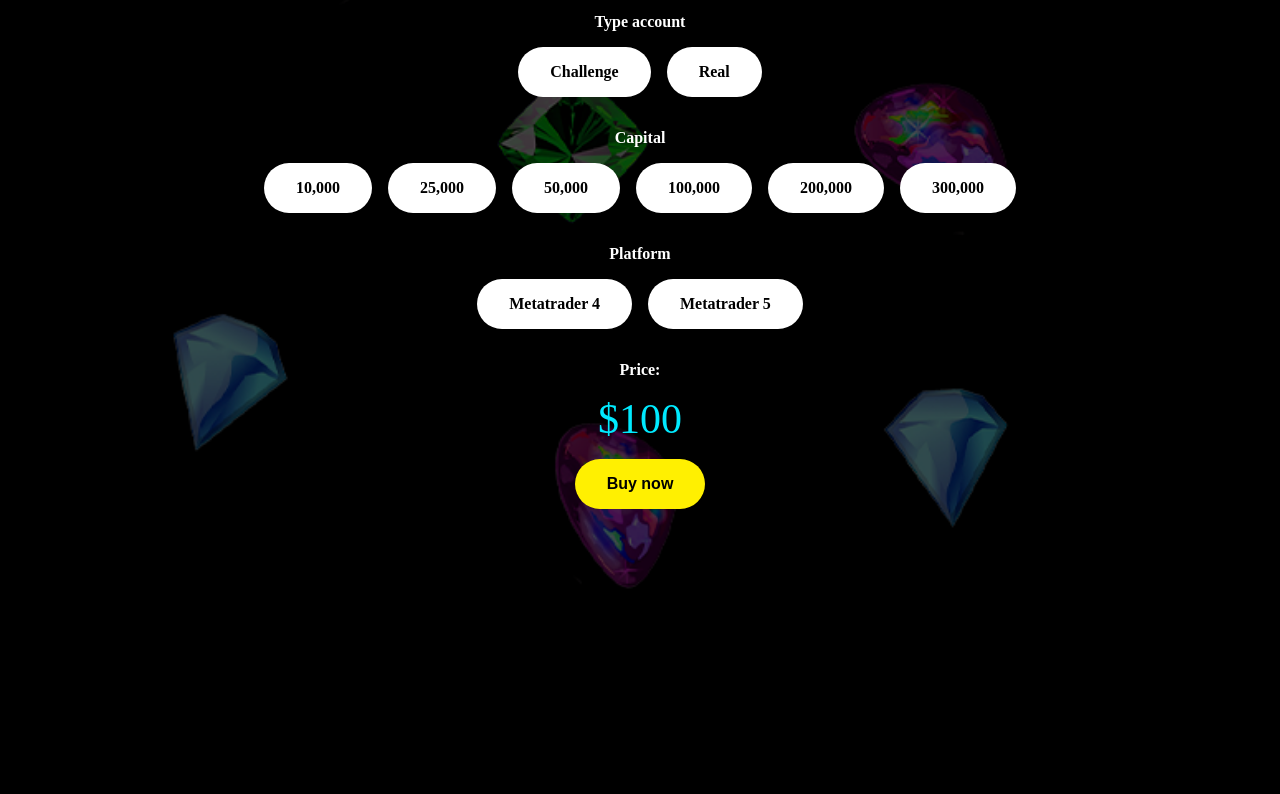
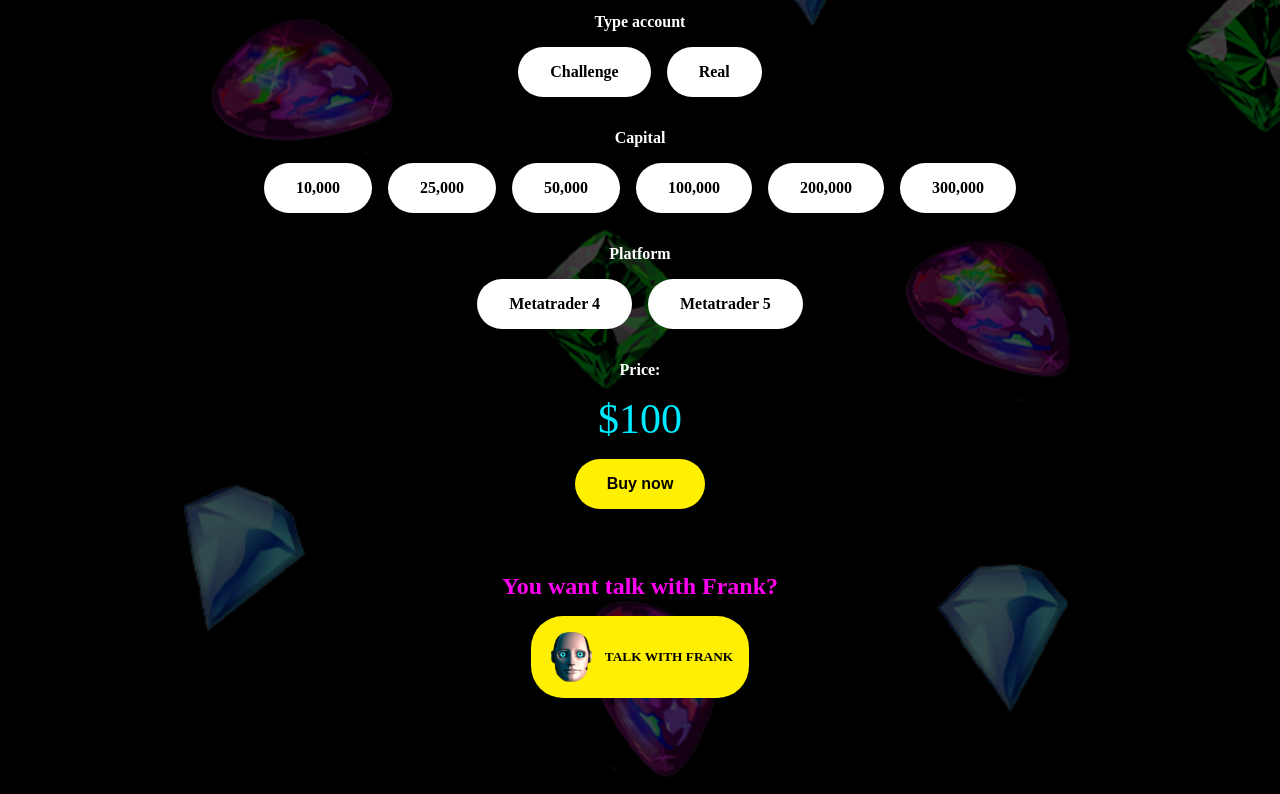
Before and after one commit to Mauro069/landing-bots-astro, an Astro site: page / in a window 1280 px wide. Shown: the part 2533-3327 px from the top of the page. Before the commit the page ends 3138 px from the top, so only its background shows below. Built offline with nearby package versions, Linux system fonts and the light colour scheme; Astro itself is replaced by a stand-in of ours.

Commit message:
Talk with frank section

```diff
--- /dev/null
+++ b/src/components/TalkWithFrank.astro
@@ -0,0 +1,54 @@
+<section class="talk-with-frank">
+  <h2>You want talk with Frank?</h2>
+
+  <button>
+    <img src="/assets/cabeza.png" />
+    <p>Talk with Frank</p>
+  </button>
+</section>
+
+<style>
+  .talk-with-frank {
+    padding: 2rem 4rem;
+    color: white;
+    display: flex;
+    flex-direction: column;
+    align-items: center;
+    justify-content: center;
+    font-family: "N27";
+    text-align: center;
+    gap: 1rem;
+
+    h2 {
+      color: var(--color-1);
+    }
+
+    button {
+      background-color: var(--color-2);
+      padding: 1rem;
+      border-radius: 32px;
+      display: flex;
+      align-items: center;
+      gap: 0.5rem;
+      border: none;
+      cursor: pointer;
+      transition-duration: 0.3s;
+
+      img {
+        width: 50px;
+        height: 50px;
+        object-fit: contain;
+      }
+
+      p {
+        font-weight: bold;
+        font-family: "N27";
+        text-transform: uppercase;
+      }
+
+      &:hover {
+        transform: scale(1.04);
+      }
+    }
+  }
+</style>
--- a/src/pages/index.astro
+++ b/src/pages/index.astro
@@ -5,6 +5,7 @@
 import Robots from "../components/Robots.astro";
 import Services from "../components/Services.astro";
 import StartNow from "../components/StartNow.astro";
+import TalkWithFrank from "../components/TalkWithFrank.astro";
 ---
 
 <Layout title="Frank Bots Maker">
@@ -14,6 +15,7 @@
     <Robots />
     <Services />
     <StartNow />
+    <TalkWithFrank />
   </main>
 </Layout>
 
```
Also changed, not shown: public/assets/cabeza.png (added).
